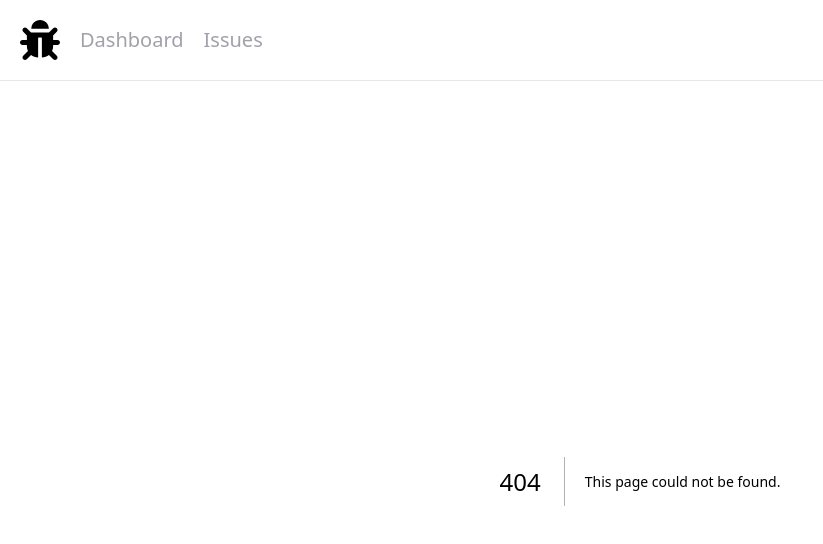
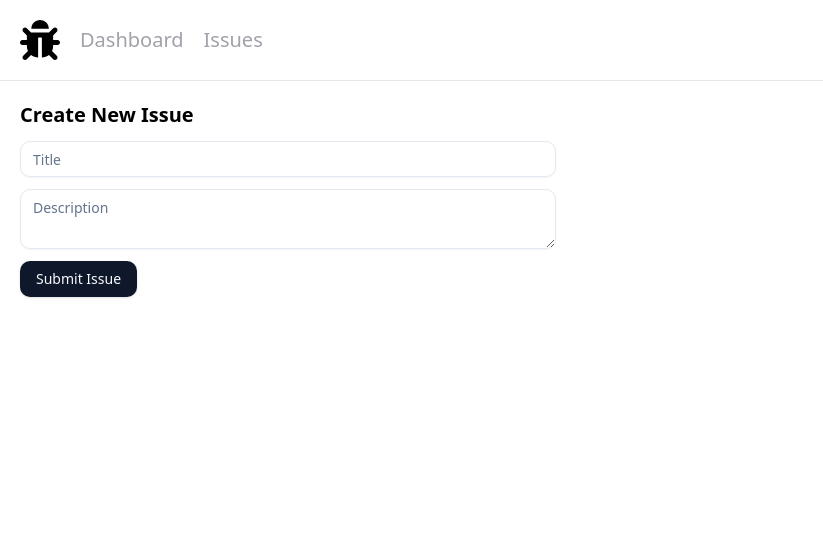
Before and after one commit to siddheshsule/issue-tracker, a Next.js app: page /issues/new in a window 1280 px wide. Before the commit this address had no page. Shown: the top 544 px of the page, without its empty margins (0-823 px from the left). Built offline with nearby package versions, Linux system fonts and the light colour scheme.

Commit message:
New issue page added

```diff
--- a/app/globals.css
+++ b/app/globals.css
@@ -13,25 +13,25 @@
 @layer base {
   :root {
     --background: 0 0% 100%;
-    --foreground: 222.2 84% 4.9%;
+    --foreground: 224 71.4% 4.1%;
     --card: 0 0% 100%;
-    --card-foreground: 222.2 84% 4.9%;
+    --card-foreground: 224 71.4% 4.1%;
     --popover: 0 0% 100%;
-    --popover-foreground: 222.2 84% 4.9%;
-    --primary: 221.2 83.2% 53.3%;
-    --primary-foreground: 210 40% 98%;
-    --secondary: 210 40% 96.1%;
-    --secondary-foreground: 222.2 47.4% 11.2%;
-    --muted: 210 40% 96.1%;
-    --muted-foreground: 215.4 16.3% 46.9%;
-    --accent: 210 40% 96.1%;
-    --accent-foreground: 222.2 47.4% 11.2%;
+    --popover-foreground: 224 71.4% 4.1%;
+    --primary: 262.1 83.3% 57.8%;
+    --primary-foreground: 210 20% 98%;
+    --secondary: 220 14.3% 95.9%;
+    --secondary-foreground: 220.9 39.3% 11%;
+    --muted: 220 14.3% 95.9%;
+    --muted-foreground: 220 8.9% 46.1%;
+    --accent: 220 14.3% 95.9%;
+    --accent-foreground: 220.9 39.3% 11%;
     --destructive: 0 84.2% 60.2%;
-    --destructive-foreground: 210 40% 98%;
-    --border: 214.3 31.8% 91.4%;
-    --input: 214.3 31.8% 91.4%;
-    --ring: 221.2 83.2% 53.3%;
-    --radius: 0.5rem;
+    --destructive-foreground: 210 20% 98%;
+    --border: 220 13% 91%;
+    --input: 220 13% 91%;
+    --ring: 262.1 83.3% 57.8%;
+    --radius: 0.75rem;
     --chart-1: 12 76% 61%;
     --chart-2: 173 58% 39%;
     --chart-3: 197 37% 24%;
@@ -40,25 +40,25 @@
   }
 
   .dark {
-    --background: 222.2 84% 4.9%;
-    --foreground: 210 40% 98%;
-    --card: 222.2 84% 4.9%;
-    --card-foreground: 210 40% 98%;
-    --popover: 222.2 84% 4.9%;
-    --popover-foreground: 210 40% 98%;
-    --primary: 217.2 91.2% 59.8%;
-    --primary-foreground: 222.2 47.4% 11.2%;
-    --secondary: 217.2 32.6% 17.5%;
-    --secondary-foreground: 210 40% 98%;
-    --muted: 217.2 32.6% 17.5%;
-    --muted-foreground: 215 20.2% 65.1%;
-    --accent: 217.2 32.6% 17.5%;
-    --accent-foreground: 210 40% 98%;
+    --background: 224 71.4% 4.1%;
+    --foreground: 210 20% 98%;
+    --card: 224 71.4% 4.1%;
+    --card-foreground: 210 20% 98%;
+    --popover: 224 71.4% 4.1%;
+    --popover-foreground: 210 20% 98%;
+    --primary: 263.4 70% 50.4%;
+    --primary-foreground: 210 20% 98%;
+    --secondary: 215 27.9% 16.9%;
+    --secondary-foreground: 210 20% 98%;
+    --muted: 215 27.9% 16.9%;
+    --muted-foreground: 217.9 10.6% 64.9%;
+    --accent: 215 27.9% 16.9%;
+    --accent-foreground: 210 20% 98%;
     --destructive: 0 62.8% 30.6%;
-    --destructive-foreground: 210 40% 98%;
-    --border: 217.2 32.6% 17.5%;
-    --input: 217.2 32.6% 17.5%;
-    --ring: 224.3 76.3% 48%;
+    --destructive-foreground: 210 20% 98%;
+    --border: 215 27.9% 16.9%;
+    --input: 215 27.9% 16.9%;
+    --ring: 263.4 70% 50.4%;
     --chart-1: 220 70% 50%;
     --chart-2: 160 60% 45%;
     --chart-3: 30 80% 55%;
--- /dev/null
+++ b/app/issues/new/page.tsx
@@ -0,0 +1,20 @@
+'use client'
+
+import { Button } from '@/components/ui/button'
+import { Input } from '@/components/ui/input'
+import { Textarea } from '@/components/ui/textarea'
+import React from 'react'
+
+const NewIssuePage = () => {
+  return (
+    <div className='max-w-xl p-5 space-y-3'>
+        <h2 className='text-xl font-semibold'>Create New Issue</h2>
+        <Input placeholder='Title'/>
+        <Textarea placeholder='Description' />
+        <Button>Submit Issue</Button>
+
+    </div>
+  )
+}
+
+export default NewIssuePage
--- a/app/issues/page.tsx
+++ b/app/issues/page.tsx
@@ -1,10 +1,11 @@
 import React from 'react'
 import { Button } from '@/components/ui/button'
+import Link from 'next/link'
 
 const IssuesPage = () => {
   return (
-    <div>
-        <Button>New Issue</Button>
+    <div className='mt-5 ml-2'>
+        <Button><Link href='/issues/new'>New Issue</Link></Button>
 
     </div>
   )
--- /dev/null
+++ b/components/ui/input.tsx
@@ -0,0 +1,25 @@
+import * as React from "react"
+
+import { cn } from "@/lib/utils"
+
+export interface InputProps
+  extends React.InputHTMLAttributes<HTMLInputElement> {}
+
+const Input = React.forwardRef<HTMLInputElement, InputProps>(
+  ({ className, type, ...props }, ref) => {
+    return (
+      <input
+        type={type}
+        className={cn(
+          "flex h-9 w-full rounded-md border border-slate-200 bg-transparent px-3 py-1 text-sm shadow-sm transition-colors file:border-0 file:bg-transparent file:text-sm file:font-medium file:text-slate-950 placeholder:text-slate-500 focus-visible:outline-none focus-visible:ring-1 focus-visible:ring-slate-950 disabled:cursor-not-allowed disabled:opacity-50 dark:border-slate-800 dark:file:text-slate-50 dark:placeholder:text-slate-400 dark:focus-visible:ring-slate-300",
+          className
+        )}
+        ref={ref}
+        {...props}
+      />
+    )
+  }
+)
+Input.displayName = "Input"
+
+export { Input }
--- /dev/null
+++ b/components/ui/textarea.tsx
@@ -0,0 +1,24 @@
+import * as React from "react"
+
+import { cn } from "@/lib/utils"
+
+export interface TextareaProps
+  extends React.TextareaHTMLAttributes<HTMLTextAreaElement> {}
+
+const Textarea = React.forwardRef<HTMLTextAreaElement, TextareaProps>(
+  ({ className, ...props }, ref) => {
+    return (
+      <textarea
+        className={cn(
+          "flex min-h-[60px] w-full rounded-md border border-slate-200 bg-transparent px-3 py-2 text-sm shadow-sm placeholder:text-slate-500 focus-visible:outline-none focus-visible:ring-1 focus-visible:ring-slate-950 disabled:cursor-not-allowed disabled:opacity-50 dark:border-slate-800 dark:placeholder:text-slate-400 dark:focus-visible:ring-slate-300",
+          className
+        )}
+        ref={ref}
+        {...props}
+      />
+    )
+  }
+)
+Textarea.displayName = "Textarea"
+
+export { Textarea }
```
